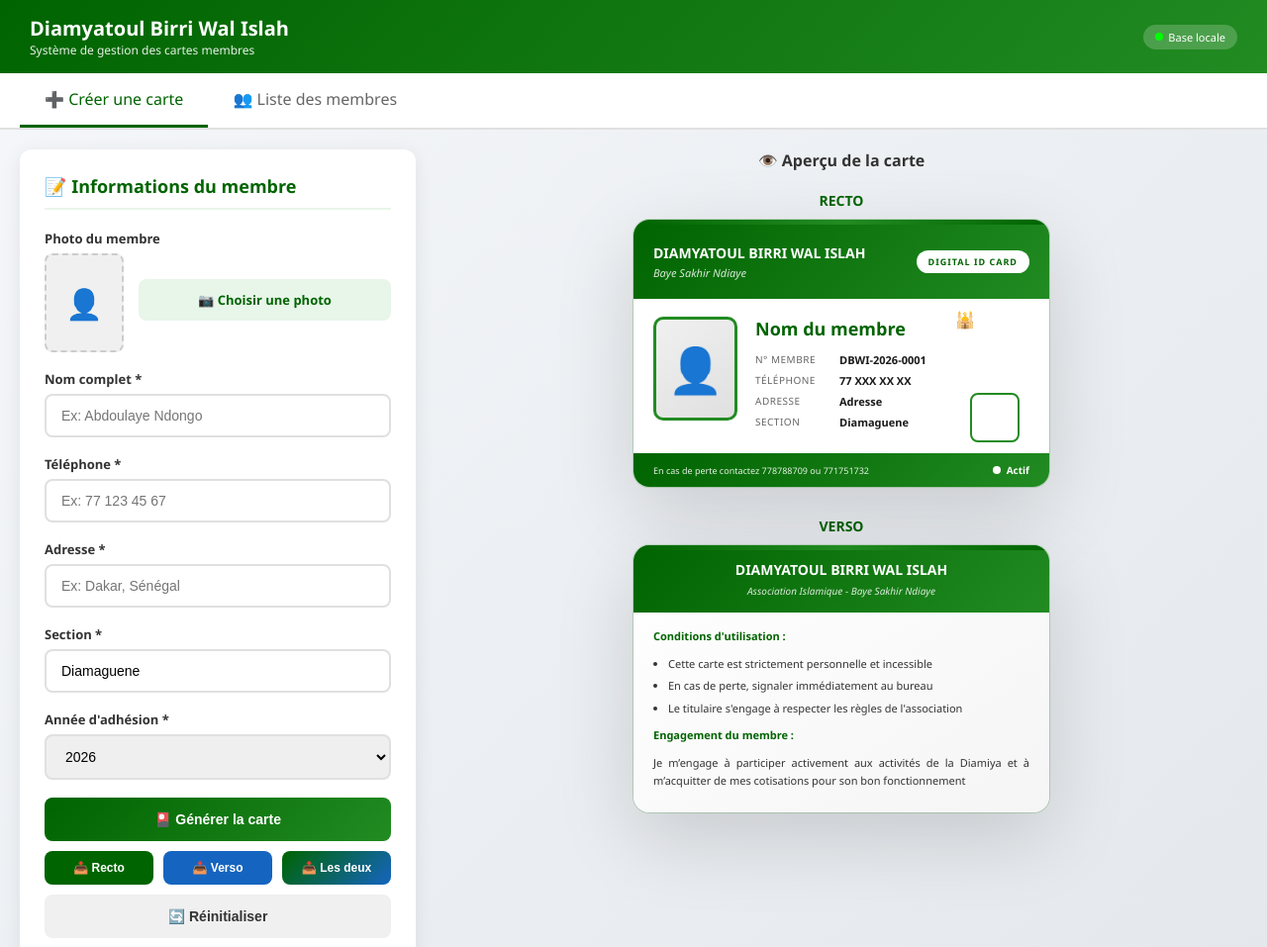
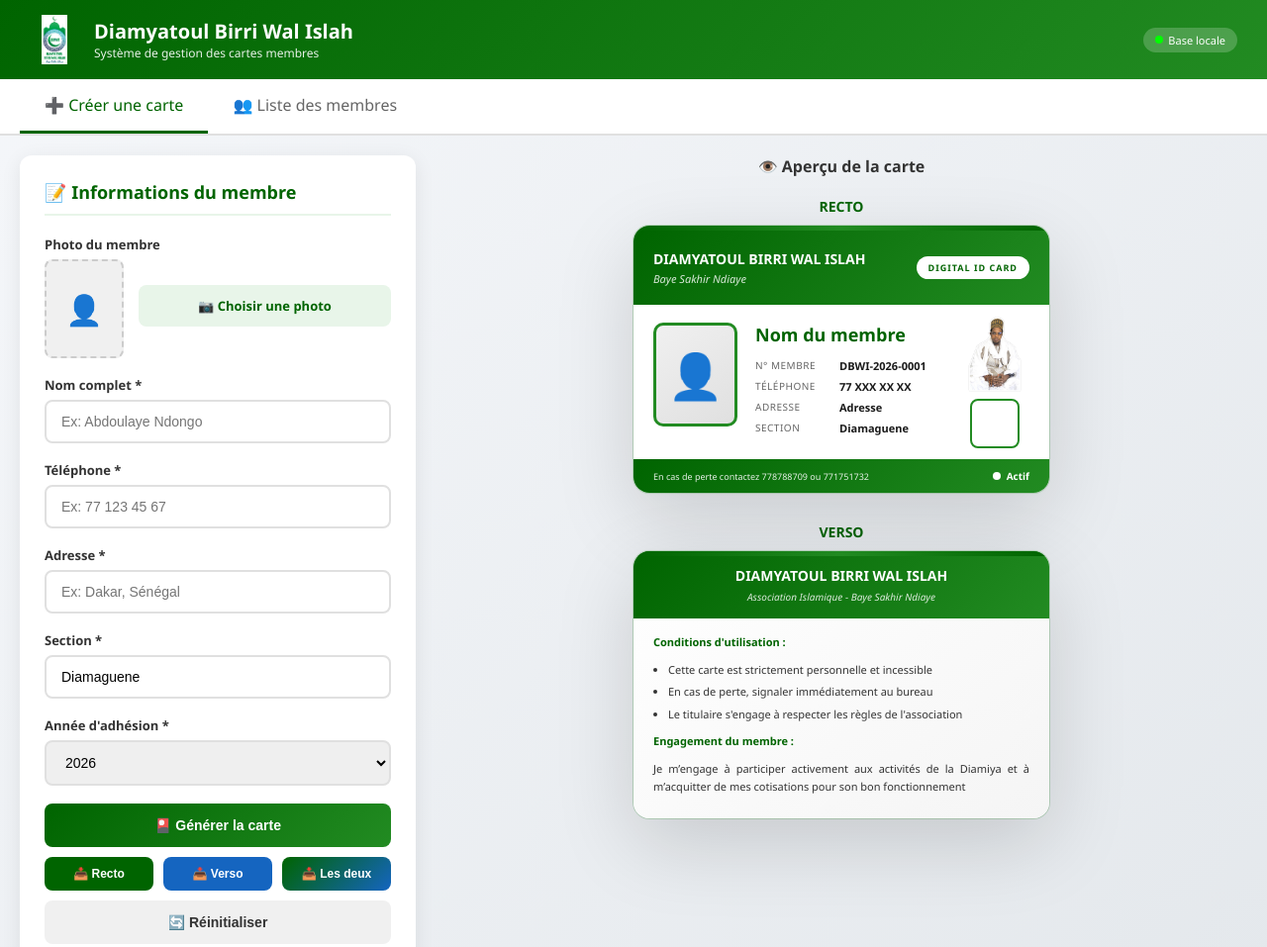
Before and after one commit to ndongoMS2E/dahira-carte-membre, a plain HTML site: page index.html in a window 1280 px wide. Shown: the top 957 px of the page at 99% size. Drawn offline with nearby package versions, Linux system fonts and the light colour scheme; a script that the page names is missing.

Commit message:
Update index.html

```diff
--- a/index.html
+++ b/index.html
@@ -891,7 +891,7 @@
 <body>
     <!-- HEADER -->
     <header class="app-header">
-        <img src="images/logo.png" alt="Logo DBWI" onerror="this.style.display='none'">
+        <img src="logo.png" alt="Logo DBWI" onerror="this.style.display='none'">
         <div>
             <h1>Diamyatoul Birri Wal Islah</h1>
             <p>Système de gestion des cartes membres</p>
@@ -1014,7 +1014,7 @@
                             <!-- Photo du guide + QR Code -->
                             <div class="bottom-icons">
                                 <div class="guide-photo">
-                                    <img src="images/guide.png" alt="Guide" onerror="this.parentElement.innerHTML='🕌'">
+                                    <img src="guide.png" alt="Guide" onerror="this.parentElement.innerHTML='🕌'">
                                 </div>
                                 <div class="qr-container" id="qrcode"></div>
                             </div>
```
